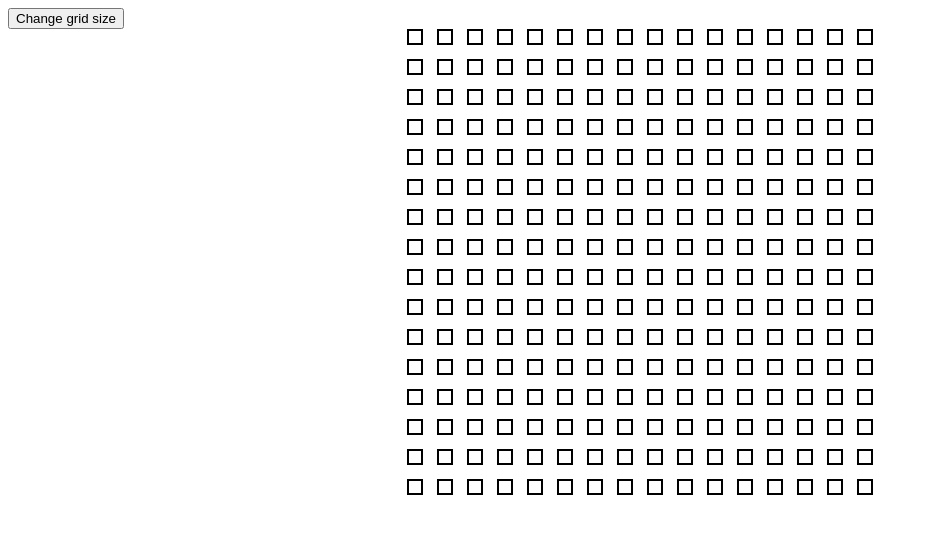
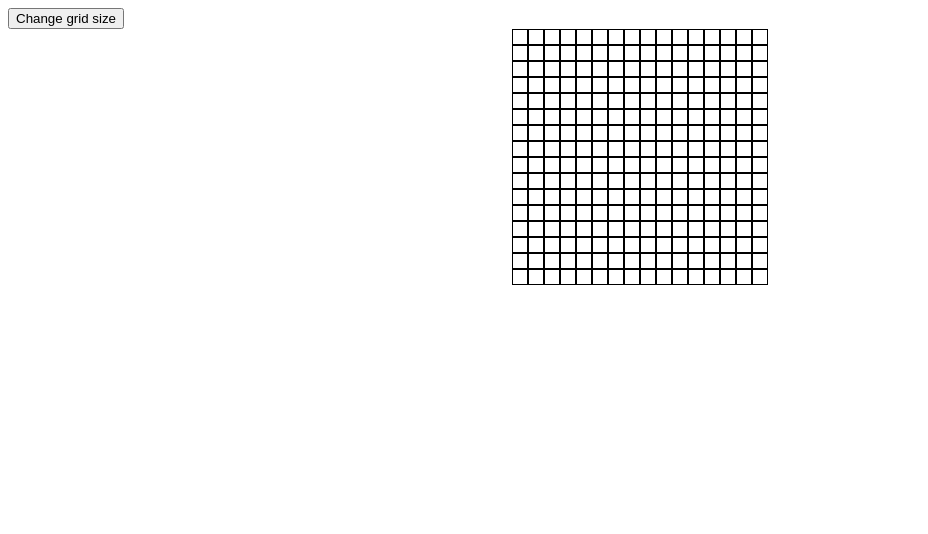
Before and after one commit to ChrisCode23/Etch-a-Sketch, a plain HTML site: page index.html in a window 1280 px wide. Shown: the whole page, without its empty margins (0-928 px from the left). Drawn offline with Linux system fonts and the light colour scheme.

Commit message:
Improve grid style
Improved the overall appearance of the grid.
Also added a "header" div to handle the position
of the button and the grid container on the page

```diff
--- a/index.html
+++ b/index.html
@@ -8,8 +8,10 @@
     <script src="./javascript.js" defer></script>
 </head>
 <body>
-    <button id="prompt">Change grid size</button>
-    <div class="container"></div>
+    <div class="header">
+        <button id="prompt">Change grid size</button>
+        <div class="container"></div>
+    </div>
 
 
 </body>
--- a/style.css
+++ b/style.css
@@ -1,24 +1,32 @@
 * {
    box-sizing: border-box;
+}
+
+.header {
+    display: flex;
+    flex-direction: column;
+    align-items: center;
+}
+
+#prompt {
+    align-self: flex-start;
 }
 
 .container {
     display: flex;
     align-items: center;
     flex-direction: column;
-    row-gap: 14px;
+    width: 960px;
 }
 
 .row {
     display: flex;
-    justify-content: space-evenly;
-    column-gap: 14px;
 }
 
 .square {
     width: 16px;
     height: 16px;
-    border: 2px solid black;
+    border: 1px solid black;
 }
 
 .selected {
```
